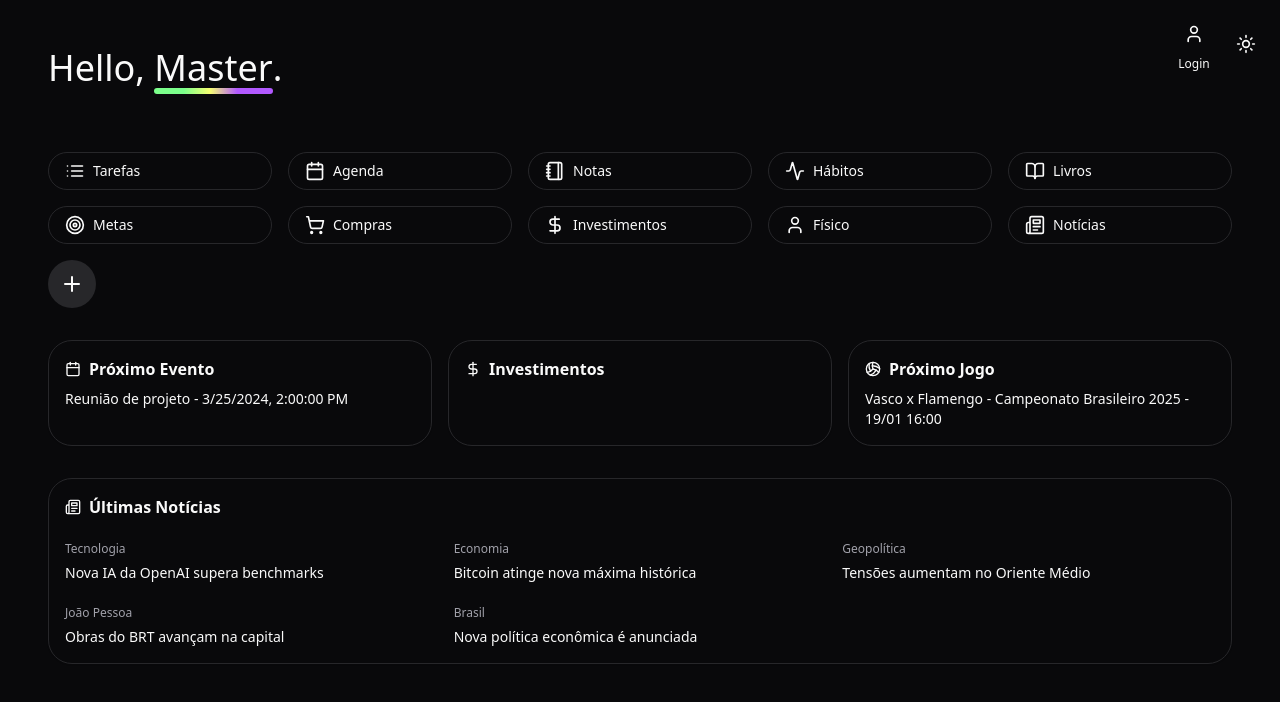
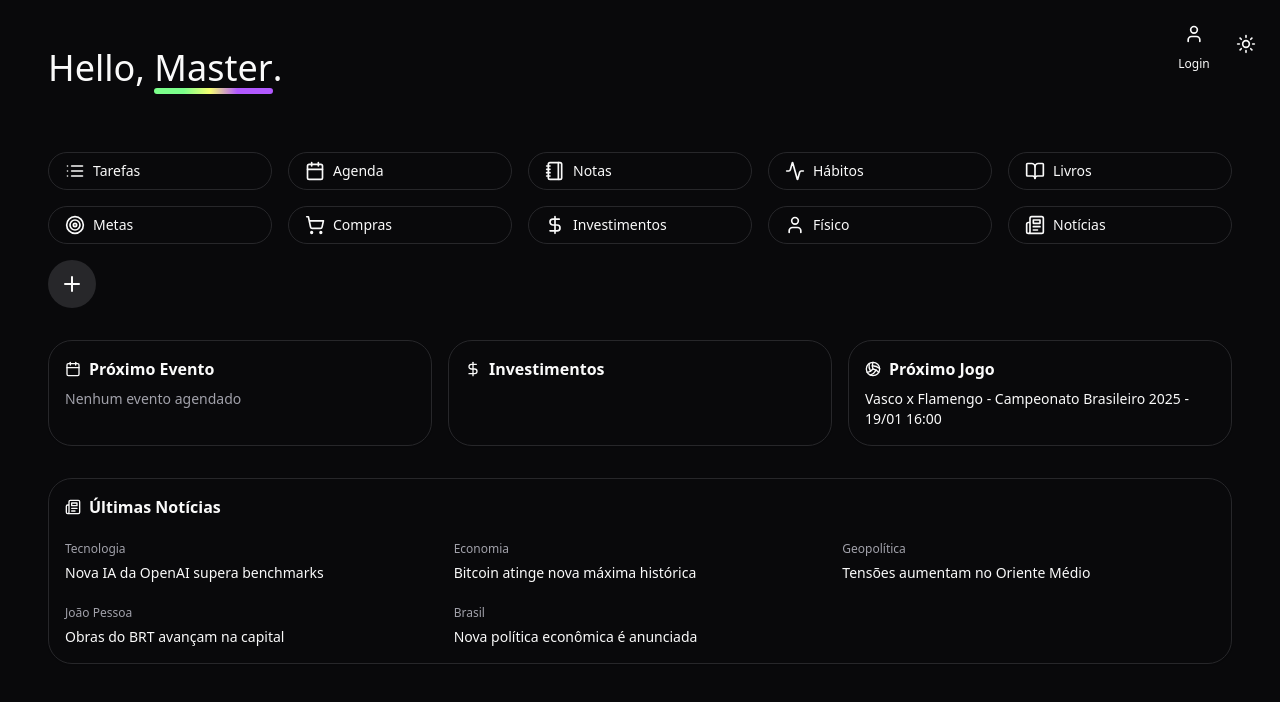
Before and after one commit to Fantom-Labs/syntax-v1, a React (Vite) app: page / in a window 1280 px wide. Shown: the top 702 px of the page. Built offline with nearby package versions, Linux system fonts and the light colour scheme.

Commit message:
Update event display
Update the event display to always show the user's current events. If there are no events scheduled, inform the user.

```diff
--- a/src/components/dashboard/EventCard.tsx
+++ b/src/components/dashboard/EventCard.tsx
@@ -1,25 +1,43 @@
+
 import { Calendar } from "lucide-react";
 import { Card } from "@/components/ui/card";
+import { useEventQueries } from "@/pages/agenda/hooks/useEventQueries";
+import { format } from "date-fns";
+import { ptBR } from "date-fns/locale";
 
-interface Event {
-  title: string;
-  date: Date;
-}
+export const EventCard = () => {
+  const { data: events = [], isLoading } = useEventQueries();
 
-interface EventCardProps {
-  event: Event | null;
-}
+  // Get the next event (closest to current date)
+  const nextEvent = events.length > 0
+    ? events.reduce((closest, current) => {
+        const closestDate = new Date(closest.date);
+        const currentDate = new Date(current.date);
+        const now = new Date();
 
-export const EventCard = ({ event }: EventCardProps) => {
+        // Only consider future events
+        if (currentDate < now) return closest;
+        if (closestDate < now) return current;
+
+        return currentDate < closestDate ? current : closest;
+      }, events[0])
+    : null;
+
   return (
     <Card className="p-4">
       <h3 className="font-semibold mb-2 flex items-center gap-2">
         <Calendar className="w-4 h-4" />
         Próximo Evento
       </h3>
-      {event && (
+      {isLoading ? (
+        <p className="text-sm text-muted-foreground">Carregando eventos...</p>
+      ) : nextEvent ? (
         <p className="text-sm">
-          {event.title} - {event.date.toLocaleString()}
+          {nextEvent.title} - {format(new Date(nextEvent.date), "PPP", { locale: ptBR })} às {nextEvent.time}
+        </p>
+      ) : (
+        <p className="text-sm text-muted-foreground">
+          Nenhum evento agendado
         </p>
       )}
     </Card>
--- a/src/hooks/useDashboardData.ts
+++ b/src/hooks/useDashboardData.ts
@@ -1,11 +1,6 @@
 
 import { useState, useEffect } from "react";
 import { supabase } from "@/integrations/supabase/client";
-
-export interface Event {
-  title: string;
-  date: Date;
-}
 
 export interface Investment {
   name: string;
@@ -15,7 +10,6 @@ export interface Investment {
 
 export const useDashboardData = () => {
   const [displayName, setDisplayName] = useState("Master");
-  const [nextEvent, setNextEvent] = useState<Event | null>(null);
   const [investments, setInvestments] = useState<Investment[]>([]);
   const [nextMatch, setNextMatch] = useState<string | null>(null);
   const [news, setNews] = useState<{ category: string; title: string }[]>([]);
@@ -87,11 +81,6 @@ export const useDashboardData = () => {
     fetchUserProfile();
     fetchInvestments();
 
-    setNextEvent({
-      title: "Reunião de projeto",
-      date: new Date("2024-03-25 14:00"),
-    });
-
     setNextMatch("Vasco x Flamengo - Campeonato Brasileiro 2025 - 19/01 16:00");
 
     setNews([
@@ -105,7 +94,6 @@ export const useDashboardData = () => {
 
   return {
     displayName,
-    nextEvent,
     investments,
     nextMatch,
     news
--- a/src/pages/Index.tsx
+++ b/src/pages/Index.tsx
@@ -1,3 +1,4 @@
+
 import Header from "@/components/Header";
 import { DashboardNavigation } from "@/components/dashboard/DashboardNavigation";
 import { EventCard } from "@/components/dashboard/EventCard";
@@ -7,7 +8,7 @@ import { NewsCard } from "@/components/dashboard/NewsCard";
 import { useDashboardData } from "@/hooks/useDashboardData";
 
 const Index = () => {
-  const { displayName, nextEvent, investments, nextMatch, news } = useDashboardData();
+  const { displayName, investments, nextMatch, news } = useDashboardData();
 
   return (
     <div className="min-h-screen p-4 md:p-8 lg:p-12">
@@ -22,7 +23,7 @@ const Index = () => {
         <DashboardNavigation />
 
         <div className="grid grid-cols-1 md:grid-cols-2 lg:grid-cols-3 gap-4">
-          <EventCard event={nextEvent} />
+          <EventCard />
           <InvestmentCard investments={investments} />
           <MatchCard nextMatch={nextMatch} />
         </div>
```
